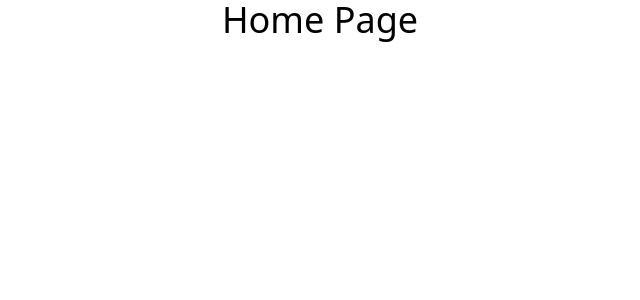
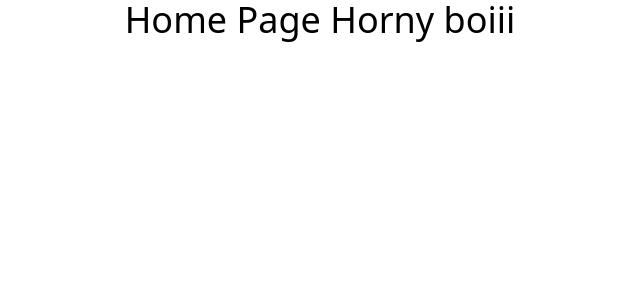
Before and after one commit to CodeWithLychee/capstone, a React (Vite) app in the folder frontend/: page / in a window 1280 px wide. Shown: the top 300 px of the page, without its empty margins (320-960 px from the left). Built offline with nearby package versions, Linux system fonts and the light colour scheme.

Commit message:
just testing deployment

```diff
--- a/frontend/package.json
+++ b/frontend/package.json
@@ -13,7 +13,7 @@
     "react": "^18.3.1",
     "react-dom": "^18.3.1",
     "react-icons": "^5.4.0",
-    "react-router-dom": "^7.1.3"
+    "react-router-dom": "^6.28.2"
   },
   "devDependencies": {
     "@eslint/js": "^9.17.0",
--- a/frontend/src/pages/Home.tsx
+++ b/frontend/src/pages/Home.tsx
@@ -1,9 +1,9 @@
-function Home(){
-    return (
-        <div className="flex items-center justify-center  text-4xl">
-            <h1>Home Page</h1>
-        </div>
-    )
+function Home() {
+  return (
+    <div className="flex items-center justify-center  text-4xl">
+      <h1>Home Page Horny boiii</h1>
+    </div>
+  );
 }
 
 export default Home;
```
Also changed, not shown: 1 other file (tests, documents, lock files or other folders).
